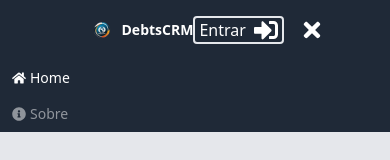
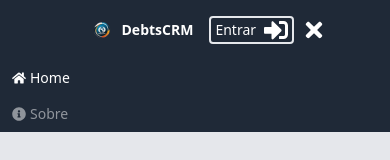
Before and after one commit to Jadiael1/debt-resolve, a React (Vite) app in the folder frontend/: page / in a window 390 px wide. Shown: the top 160 px of the page. Built offline with nearby package versions, Linux system fonts and the light colour scheme.

Commit message:
style: Update mobile control buttons styling

```diff
--- a/frontend/src/components/molecules/MobileControlButtons.tsx
+++ b/frontend/src/components/molecules/MobileControlButtons.tsx
@@ -18,7 +18,7 @@ const MobileControlButtons: React.FC<MobileControlButtonsProps> = ({ isMenuOpen,
 					merge={true}
 					onClick={navigateToSignIn}
 					icon={
-						<div className='mr-4 px-1 rounded border-2 flex hover:bg-gray-500'>
+						<div className='mr-2 ml-4 px-1 rounded border-2 flex items-center justify-center hover:bg-gray-500 text-sm sm:text-lg'>
 							<span>Entrar</span>
 							<FaSignInAlt className='h-6 w-6 ml-2' />
 						</div>
@@ -29,7 +29,7 @@ const MobileControlButtons: React.FC<MobileControlButtonsProps> = ({ isMenuOpen,
 			)}
 			<IconButton
 				onClick={toggleMenu}
-				icon={isMenuOpen ? <FaTimes className='h-6 w-6' /> : <FaBars className='h-6 w-6' />}
+				icon={isMenuOpen ? <FaTimes className='h-6 w-6 mr-2 sm:mr-0' /> : <FaBars className='h-6 w-6 mr-2 sm:mr-0' />}
 			/>
 		</div>
 	);
```
